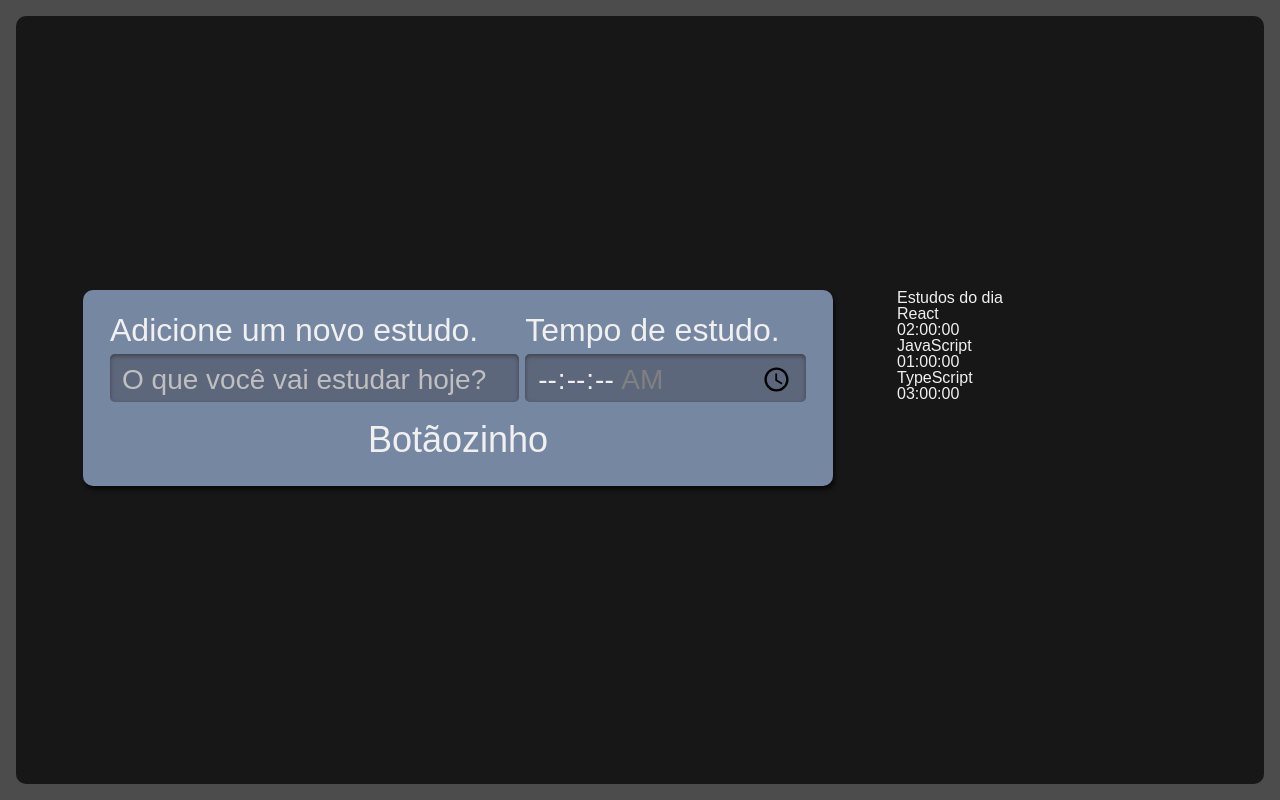
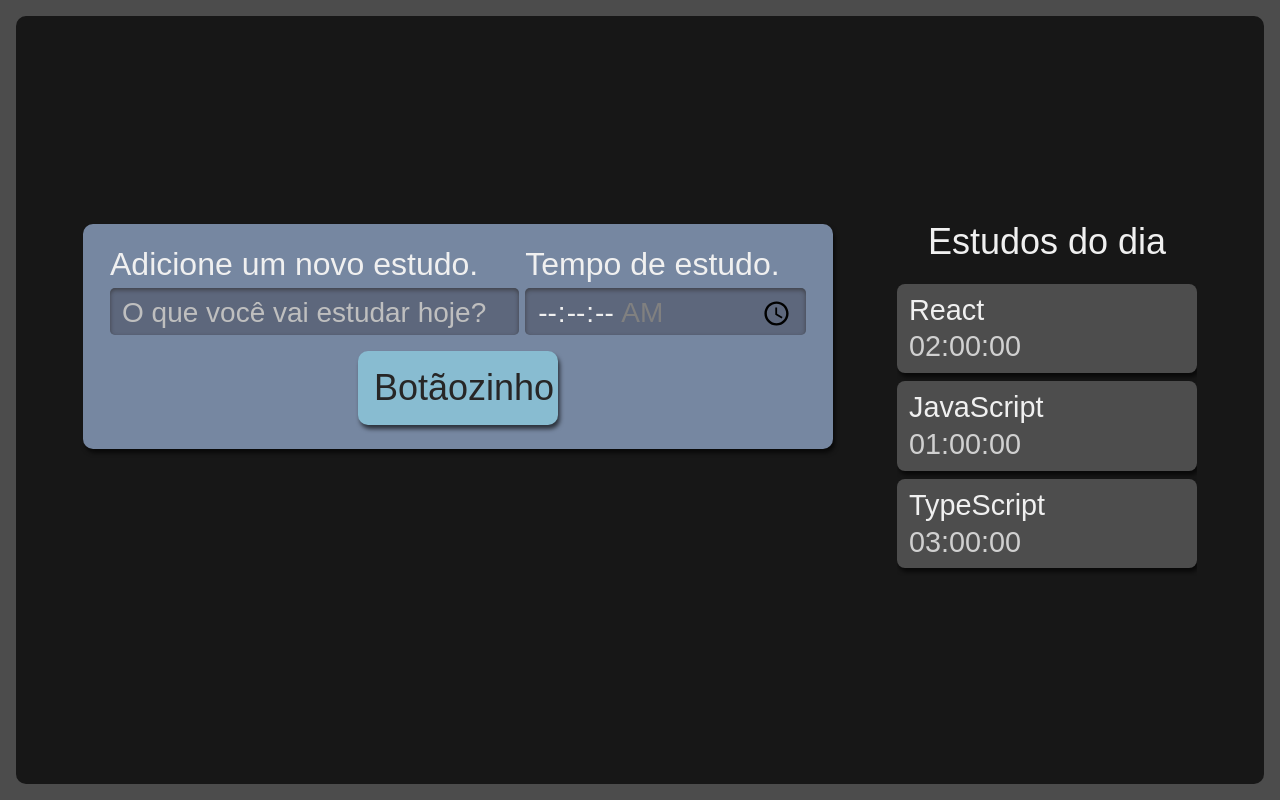
Before and after one commit to camilazucchi/cami-studies, a React (Create React App) app: page / in a window 1280 px wide. Built offline with nearby package versions, Linux system fonts and the light colour scheme.

Commit message:
enviando alterações no scss

```diff
--- a/src/components/button/index.tsx
+++ b/src/components/button/index.tsx
@@ -1,9 +1,10 @@
 import React from 'react';
+import './style.scss';
 
 class Button extends React.Component {
     render() {
         return (
-            <button>
+            <button className="button">
                 Botãozinho
             </button>
         )
--- /dev/null
+++ b/src/components/button/style.scss
@@ -0,0 +1,25 @@
+.button {
+    align-self: center;
+    background-color: #88bcd1;
+    border-radius: 10px;
+    box-shadow: 2px 4px 4px #0000009F;
+    color: #272626;
+    cursor: pointer;
+    font-size: 1.25rem;
+    padding: 16px;
+    width: 150px;
+
+    &:active {
+      background-color: #7CA6B7;
+      box-shadow: 2px 2px 4px #0000009F inset;
+    }
+  }
+
+  @media screen and (min-width: 1280px) {
+    .button {
+      grid-column-start: span 2;
+      justify-self: center;
+      width: 200px;
+      font-size: 2.25rem;
+    }
+  }
--- a/src/components/list/index.tsx
+++ b/src/components/list/index.tsx
@@ -1,4 +1,5 @@
 import React from 'react';
+import './style.scss';
 
 function List() {
     const tasks = [{
@@ -12,11 +13,11 @@
         time: '03:00:00'
     }]
     return (
-        <aside>
+        <aside className="taskList">
             <h2>Estudos do dia</h2>
             <ul>
                 {tasks.map((item, index) => (
-                    <li key={index}>
+                    <li key={index} className="item">
                         <h3>
                             {item.task}
                         </h3>
--- /dev/null
+++ b/src/components/list/style.scss
@@ -0,0 +1,75 @@
+.taskList {
+    grid-area: tarefas;
+    height: 100%;
+
+    h2 {
+      font-size: 1.25rem;
+      margin-bottom: 12px;
+    }
+
+    ul {
+      max-height: 350px;
+      overflow-y: scroll;
+        scrollbar-width: thin;
+    }
+
+    @media screen and (min-width:1280px) {
+
+      h2{
+        text-align: center;
+        font-size: 2.25rem;
+        margin-bottom: 24px;
+      }
+
+      ul {
+        overflow: auto;
+        max-height: 500px;
+      }
+    }
+  }
+
+  .item {
+    background-color: #4D4D4D;
+    border-radius: 8px;
+    box-shadow: 2px 4px 4px #0000009F;
+    padding: 12px;
+    margin-bottom: 8px;
+    position: relative;
+    cursor: pointer;
+
+    h3 {
+      margin-bottom: 8px;
+      word-break: break-all;
+    }
+
+    span {
+      color: #D0D0D0;
+    }
+
+    @media screen and (min-width:1280px) {
+      font-size: 1.8rem;
+    }
+  }
+
+  .selectedItem {
+    background-color: #292929;
+    box-shadow: 2px 4px 4px #0000009F inset;
+  }
+
+  .completedItem {
+    background-color: #566F42;
+    cursor: auto;
+
+    .completed {
+      display: block;
+      background-image: url('../../assets/img/icons8-checkmark-40.svg');
+      background-repeat: no-repeat;
+      background-size: 38px 38px;
+      position: absolute;
+      top: 50%;
+      right: 12px;
+      transform: translateY(-50%);
+      width: 42px;
+      height: 43px;
+    }
+  }
```
Also changed, not shown: src/assets/img/icons8-checkmark-40.svg (added).
